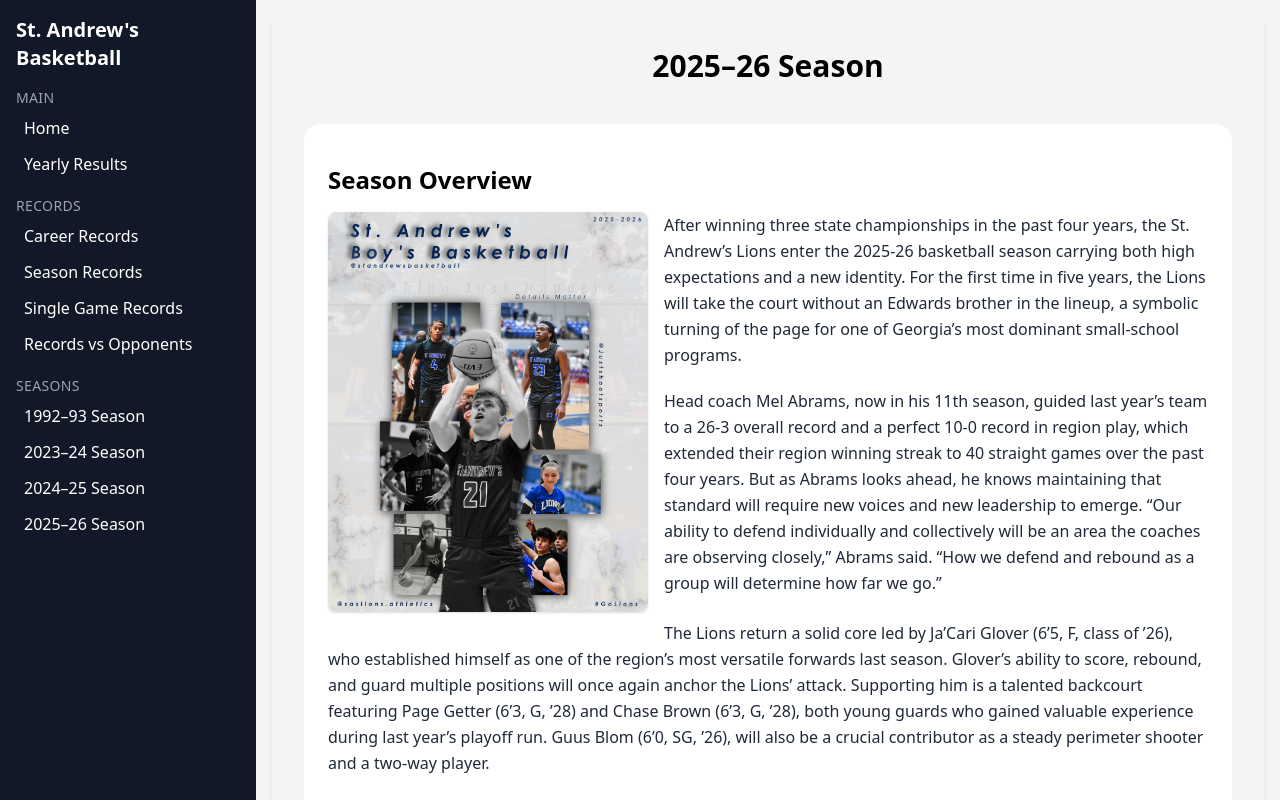
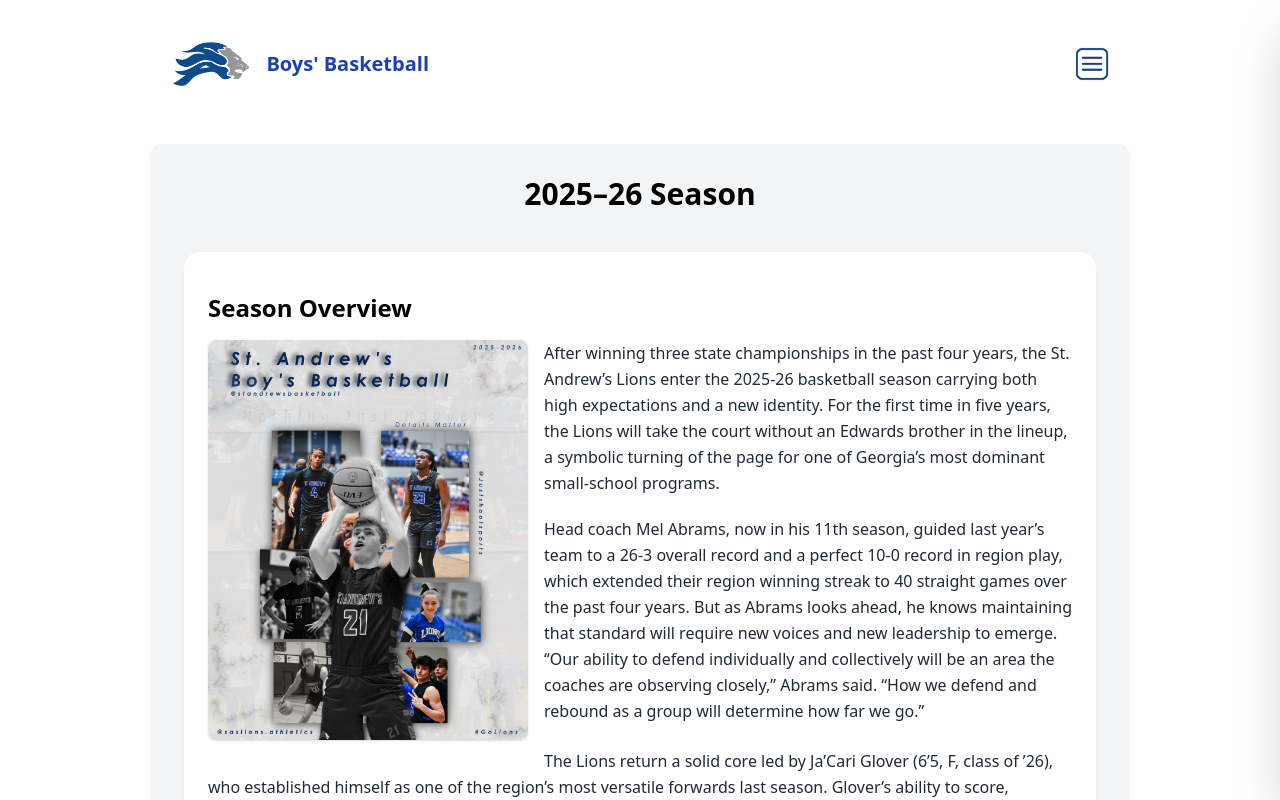
Before and after one commit to newonda1/st-andrews-basketball, a React (Vite) app: page /seasons/2025-26 in a window 1280 px wide. Shown: the top 800 px of the page. Built offline with nearby package versions, Linux system fonts and the light colour scheme.

Commit message:
Update App.jsx

```diff
--- a/src/App.jsx
+++ b/src/App.jsx
@@ -1,164 +1,241 @@
 import { Link, Routes, Route } from "react-router-dom";
 import React, { useEffect, useState, useRef } from "react";
-
 import Home from './Home';
 import FullCareerStats from './records/FullCareerStats';
 import SeasonRecords from './records/SeasonRecords';
 import SingleGameRecords from './records/SingleGameRecords';
-
 import Season1992_93 from './seasons/Season1992_93';
 import Season2023_24 from './seasons/Season2023_24';
 import Season2024_25 from './seasons/Season2024_25';
 import Season2025_26 from './seasons/Season2025_26';
-
 import SeasonPlaceholder from './seasons/SeasonPlaceholder';
 import RecordsVsOpponents from './pages/RecordsVsOpponents';
 import YearlyResults from './pages/YearlyResults';
 import GameDetail from './seasons/GameDetail';
 
-// Central list of seasons that have full dedicated pages
-const seasonPages = [
-  { slug: "1992-93", Component: Season1992_93 },
-  { slug: "2023-24", Component: Season2023_24 },
-  { slug: "2024-25", Component: Season2024_25 },
-  { slug: "2025-26", Component: Season2025_26 },
-];
+function App() {
+  const [games, setGames] = useState([]);
+  const [playerStats, setPlayerStats] = useState([]);
+  const [players, setPlayers] = useState([]);
+  const [menuOpen, setMenuOpen] = useState(false);
+  const sidebarRef = useRef(null);
+  const [seasonOpen, setSeasonOpen] = useState(false);
+  const [recordsOpen, setRecordsOpen] = useState(false);
+  const [expandedDecades, setExpandedDecades] = useState({});
+  const yearsByDecade = {
+    "1970s": ["1978-79", "1979-80"],
+    "1980s": ["1980-81", "1981-82", "1982-83", "1983-84", "1984-85", "1985-86", "1986-87", "1987-88", "1988-89", "1989-90"],
+    "1990s": ["1990-91", "1991-92", "1992-93", "1993-94", "1994-95", "1995-96", "1996-97", "1997-98", "1998-99", "1999-00"],
+    "2000s": ["2000-01", "2001-02", "2002-03", "2003-04", "2004-05", "2005-06", "2006-07", "2007-08", "2008-09", "2009-10"],
+    "2010s": ["2010-11", "2011-12", "2012-13", "2013-14", "2014-15", "2015-16", "2016-17", "2017-18", "2018-19", "2019-20"],
+    "2020s": ["2020-21", "2021-22", "2022-23", "2023-24", "2024-25", "2025-26"],
+  };
+  const [legacyOpen, setLegacyOpen] = useState(false);
 
-function App() {
+  useEffect(() => {
+    fetch("/data/games.json")
+      .then((res) => res.json())
+      .then(setGames)
+      .catch((err) => console.error("Failed to load games", err));
+
+    fetch("/data/playergamestats.json")
+      .then((res) => res.json())
+      .then(setPlayerStats)
+      .catch((err) => console.error("Failed to load player stats", err));
+
+    fetch("/data/players.json")
+      .then((res) => res.json())
+      .then(setPlayers)
+      .catch((err) => console.error("Failed to load players", err));
+  }, []);
+
+  useEffect(() => {
+    function handleClickOutside(event) {
+      if (sidebarRef.current && !sidebarRef.current.contains(event.target)) {
+        setMenuOpen(false);
+      }
+    }
+
+    if (menuOpen) {
+      document.addEventListener("mousedown", handleClickOutside);
+    } else {
+      document.removeEventListener("mousedown", handleClickOutside);
+    }
+
+    return () => {
+      document.removeEventListener("mousedown", handleClickOutside);
+    };
+  }, [menuOpen]);
+
+  const playerMap = Object.fromEntries(
+    players.map((p) => [p.PlayerID, `${p.FirstName} ${p.LastName}`])
+  );
+
   return (
-    <div className="min-h-screen bg-gray-100 flex">
-      <aside className="w-64 bg-gray-900 text-white p-4 flex-shrink-0">
-        <h1 className="text-xl font-bold mb-4">St. Andrew&apos;s Basketball</h1>
+    <div className="p-6 max-w-5xl mx-auto space-y-10">
+      <header className="text-center">
+      <div ref={sidebarRef} className={`fixed top-0 right-0 h-full w-64 bg-white shadow-2xl flex flex-col transform ${menuOpen ? "translate-x-0" : "translate-x-full"} transition-transform duration-300 ease-in-out z-40`}>
+        <div className="flex justify-center items-center p-4 border-b">
+          <h2 className="text-xl font-bold">Menu</h2>
+        </div>
+        <div className="flex-1 overflow-y-auto overscroll-contain scroll-smooth">
+          <nav className="flex flex-col p-4 space-y-2 text-lg font-medium">
+            {/* Full Year-by-Year Results */}
+            <Link to="/yearly-results" className="p-3 hover:bg-gray-200 rounded-md text-center">
+              Full Year-by-Year Results
+            </Link>
 
-        <nav className="space-y-4">
-          <div>
-            <h2 className="text-sm uppercase tracking-wide text-gray-400 mb-1">
-              Main
-            </h2>
-            <ul className="space-y-1">
-              <li>
-                <Link to="/" className="block px-2 py-1 rounded hover:bg-gray-800">
-                  Home
+
+            {/* Individual Season Results with Expandable Decades */}
+            <div className="border-t pt-4">
+              <button
+                onClick={() => setSeasonOpen(!seasonOpen)}
+                className="flex items-center justify-between w-full p-3 hover:bg-gray-200 rounded-md"
+                >
+                <span>Individual Season Results</span>
+                <span
+                   className={`ml-2 inline-block transform transition-transform duration-300 ${
+                   seasonOpen ? "rotate-180" : "rotate-0"
+                   }`}
+                   >
+                   ▼
+                </span>
+              </button>
+
+            {/* Decades Expand */}
+            {seasonOpen && (
+              <div
+                className={`ml-4 overflow-hidden transition-all duration-500 ${
+                seasonOpen ? "max-h-screen opacity-100" : "max-h-0 opacity-0"
+                }`}
+                >
+                {["1970s", "1980s", "1990s", "2000s", "2010s", "2020s"].map((decade) => (
+                  <div key={decade}>
+                    <button
+                      onClick={() =>
+                      setExpandedDecades((prev) => ({
+                      ...prev,
+                      [decade]: !prev[decade],
+                       }))
+                      }
+                      className="flex items-center justify-between w-full p-2 hover:bg-gray-100"
+                      >
+                <span>{decade}</span>
+                <span
+                  className={`ml-2 inline-block transform transition-transform duration-300 ${
+                    expandedDecades[decade] ? "rotate-180" : "rotate-0"
+                  }`}
+                >
+                  ▶
+                </span>
+              </button>
+
+              {/* Expand Years smoothly */}
+              <div
+                className={`ml-6 overflow-hidden overflow-y-auto transition-all duration-500 ${
+                  expandedDecades[decade] ? "max-h-screen opacity-100" : "max-h-0 opacity-0"
+                } custom-scrollbar`}
+              >
+
+                {yearsByDecade[decade].map((year) => (
+                  <Link
+                    key={year}
+                    to={`/seasons/${year}`}
+                    className="block px-2 py-1 text-sm hover:bg-gray-200"
+                  >
+                    {year}
                   </Link>
-              </li>
-              <li>
-                <Link
-                  to="/yearly-results"
-                  className="block px-2 py-1 rounded hover:bg-gray-800"
-                >
-                  Yearly Results
-                </Link>
-              </li>
-            </ul>
+                ))}
+              </div>
+            </div>
+          ))}
+        </div>
+      )}
     </div>
 
-          <div>
-            <h2 className="text-sm uppercase tracking-wide text-gray-400 mb-1">
-              Records
-            </h2>
-            <ul className="space-y-1">
-              <li>
+    <div className="border-t pt-4">
+      <Link
+        to="/records/opponents"
+        className="block p-3 hover:bg-gray-200 rounded-md text-center"
+      >
+        Records vs. Opponents
+      </Link>
+    </div>
+
+    {/* All-Time Records Section */}
+<div className="border-t pt-4">
+  <button
+    onClick={() => setRecordsOpen(!recordsOpen)}
+    className="flex items-center justify-between w-full p-3 hover:bg-gray-200 rounded-md"
+  >
+    <span>Individual Player Stats</span>
+    <span
+      className={`ml-2 inline-block transform transition-transform duration-300 ${
+        recordsOpen ? "rotate-180" : "rotate-0"
+      }`}
+    >
+      ▼
+    </span>
+  </button>
+
+  {recordsOpen && (
+    <div className="ml-4 overflow-hidden transition-all duration-500">
       <Link
         to="/records/career"
-                  className="block px-2 py-1 rounded hover:bg-gray-800"
+        className="block px-2 py-1 text-sm hover:bg-gray-200"
       >
-                  Career Records
+        Full Career Stats
       </Link>
-              </li>
-              <li>
       <Link
         to="/records/season"
-                  className="block px-2 py-1 rounded hover:bg-gray-800"
+        className="block px-2 py-1 text-sm hover:bg-gray-200"
       >
         Season Records
       </Link>
-              </li>
-              <li>
       <Link
         to="/records/single-game"
-                  className="block px-2 py-1 rounded hover:bg-gray-800"
+        className="block px-2 py-1 text-sm hover:bg-gray-200"
       >
         Single Game Records
       </Link>
-              </li>
-              <li>
-                <Link
-                  to="/records/opponents"
-                  className="block px-2 py-1 rounded hover:bg-gray-800"
-                >
-                  Records vs Opponents
-                </Link>
-              </li>
-            </ul>
+    </div>
+  )}
 </div>
 
-          <div>
-            <h2 className="text-sm uppercase tracking-wide text-gray-400 mb-1">
-              Seasons
-            </h2>
-            <ul className="space-y-1">
-              <li>
-                <Link
-                  to="/seasons/1992-93"
-                  className="block px-2 py-1 rounded hover:bg-gray-800"
-                >
-                  1992–93 Season
+  </nav>
+</div>
+  </div>
+    <div className="flex items-center justify-between mb-4 px-4 h-20">
+      <div className="flex items-center gap-3">
+        <Link to="/" className="flex items-center gap-3 hover:opacity-80 transition-opacity">
+          <img src="/logo.png" alt="St. Andrew's Logo" className="h-12 w-auto" />
+          <h1 className="text-xl font-bold text-blue-800 whitespace-nowrap">Boys' Basketball</h1>
         </Link>
-              </li>
-              <li>
-                <Link
-                  to="/seasons/2023-24"
-                  className="block px-2 py-1 rounded hover:bg-gray-800"
-                >
-                  2023–24 Season
-                </Link>
-              </li>
-              <li>
-                <Link
-                  to="/seasons/2024-25"
-                  className="block px-2 py-1 rounded hover:bg-gray-800"
-                >
-                  2024–25 Season
-                </Link>
-              </li>
-              <li>
-                <Link
-                  to="/seasons/2025-26"
-                  className="block px-2 py-1 rounded hover:bg-gray-800"
-                >
-                  2025–26 Season
-                </Link>
-              </li>
-            </ul>
       </div>
-        </nav>
-      </aside>
+      <button onClick={() => setMenuOpen(true)}>
+        <img
+          src="/images/button.png"
+          alt="Menu"
+          className="h-10 w-auto hover:scale-110 transition-transform duration-200 ease-in-out"
+        />
+      </button>
+    </div>
 
-      <div className="flex-1 p-4">
+    </header>
       <Routes>
         <Route path="/" element={<Home />} />
-
-          {/* Records */}
         <Route path="/records/career" element={<FullCareerStats />} />
         <Route path="/records/season" element={<SeasonRecords />} />
         <Route path="/records/single-game" element={<SingleGameRecords />} />
+        <Route path="/seasons/1992-93" element={<Season1992_93 />} />
+        <Route path="/seasons/2023-24" element={<Season2023_24 />} />
+        <Route path="/seasons/2024-25" element={<Season2024_25 />} />
+        <Route path="/seasons/2025-26" element={<Season2025_26 />} />
+        <Route path="/seasons/:seasonId" element={<SeasonPlaceholder />} />
         <Route path="/records/opponents" element={<RecordsVsOpponents />} />
-
-          {/* Yearly results */}
         <Route path="/yearly-results" element={<YearlyResults />} />
-
-          {/* Game detail */}
         <Route path="/games/:gameId" element={<GameDetail />} />
-
-          {/* Dynamically mapped season pages */}
-          {seasonPages.map(({ slug, Component }) => (
-            <Route key={slug} path={`/seasons/${slug}`} element={<Component />} />
-          ))}
-
-          {/* Fallback for seasons not yet created */}
-          <Route path="/seasons/:seasonId" element={<SeasonPlaceholder />} />
       </Routes>
-      </div>
   </div>
 );
 }
```
Lines whose indentation alone changed are shown as unchanged.
